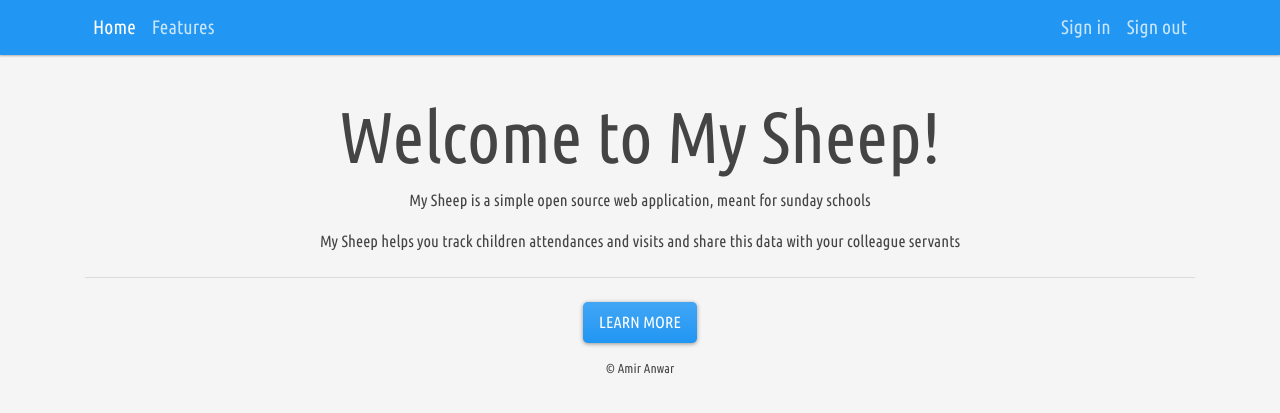
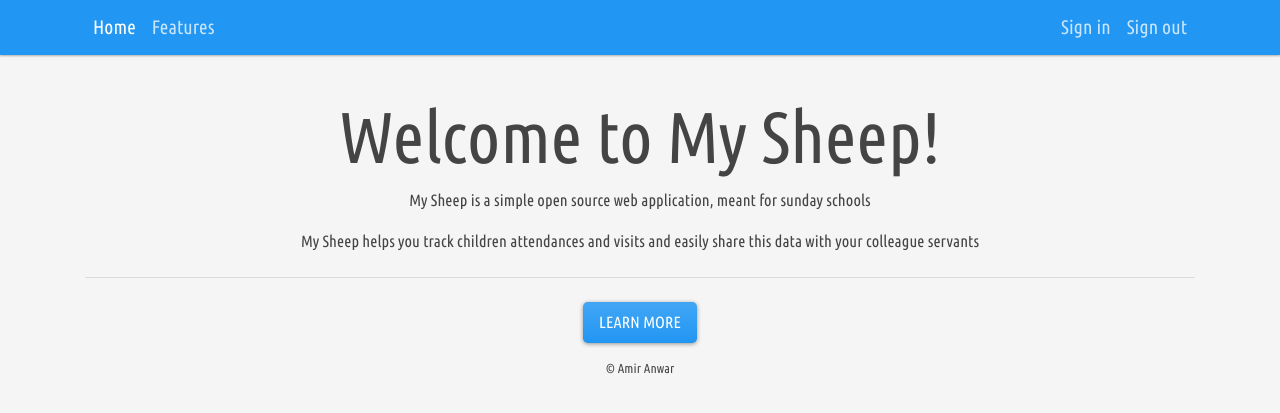
Before and after one commit to amir511/My-Sheep-Flask-edition, a Flask app: page / in a window 1280 px wide. Shown: the top 413 px of the page. Run offline with Flask 2, Linux system fonts and the light colour scheme; some libraries are stand-ins or nearby versions.

Commit message:
some refactoring and organizing code

```diff
--- a/static/css/base.css
+++ b/static/css/base.css
@@ -6,7 +6,6 @@ nav .nav-item{
     height: 55px;
 }
 body{
-    /* background-image: url("/static/img/diagmonds2.png"); */
     background-color: #f5f5f5;
     font-family: 'Ubuntu Condensed', sans-serif;
 }
--- a/static/css/home.css
+++ /dev/null
@@ -1,5 +0,0 @@
-
-body{
-    /* background-image:url("/static/img/youth.jpg"); */
-    /* background-size: 100%; */
-}
--- a/templates/home.html
+++ b/templates/home.html
@@ -14,7 +14,7 @@
       My Sheep is a simple open source web application, meant for sunday schools
     </p>
     <p class="lead">
-    My Sheep helps you track children attendances and visits and share this data with your colleague servants
+      My Sheep helps you track children attendances and visits and easily share this data with your colleague servants
     </p>
     <hr class="my-4">
     <p class="lead">
@@ -22,8 +22,8 @@
       <a class="btn btn-primary btn-lg" href="#" role="button">Learn more</a>
     </p>
     <p>
-        © Amir Anwar
+      © Amir Anwar
     </p>
   </div>
-  </div>
-  {% endblock %}
+</div>
+{% endblock %}
```
Also changed, not shown: templates/base.html (+8 -3 lines).
